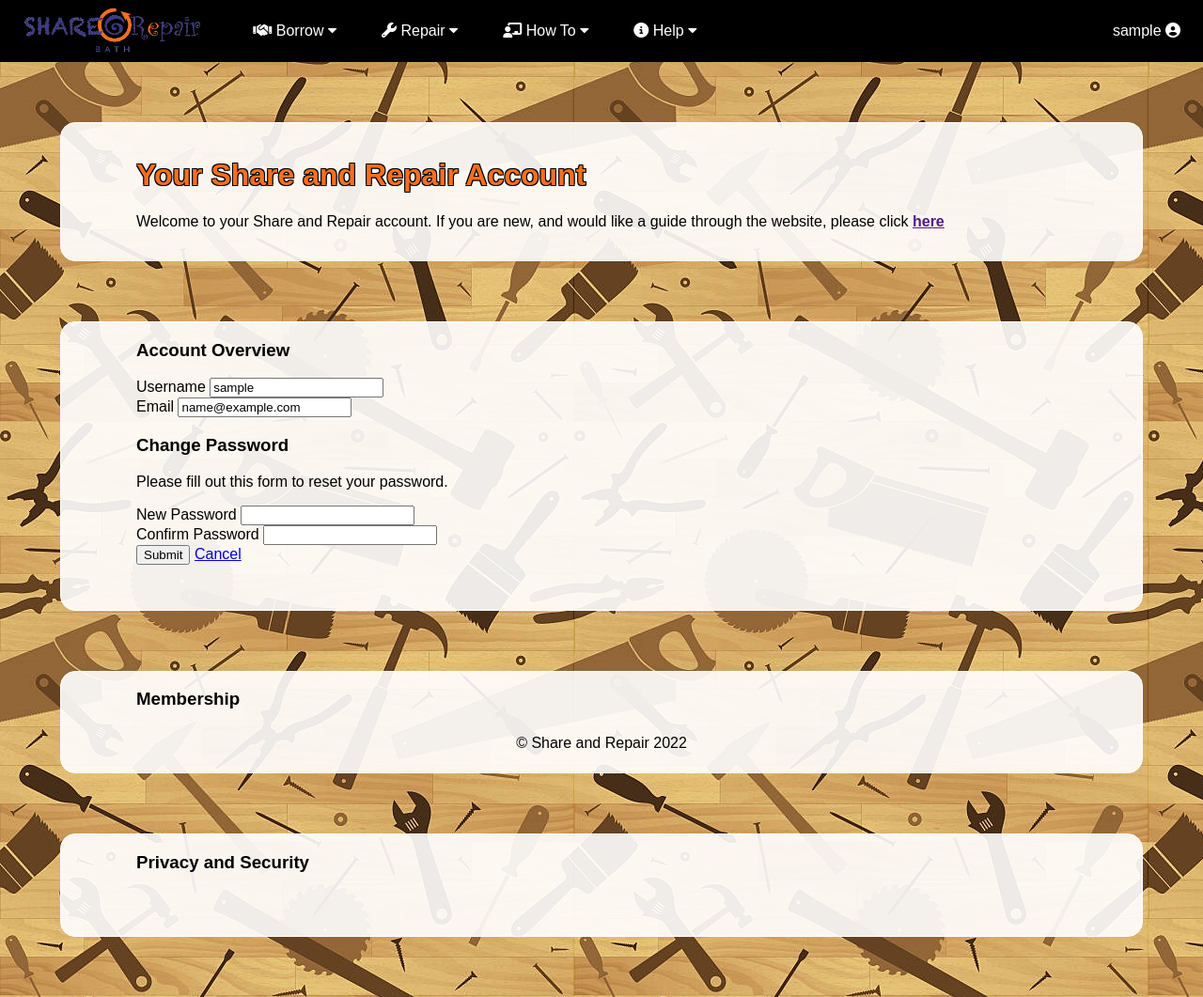
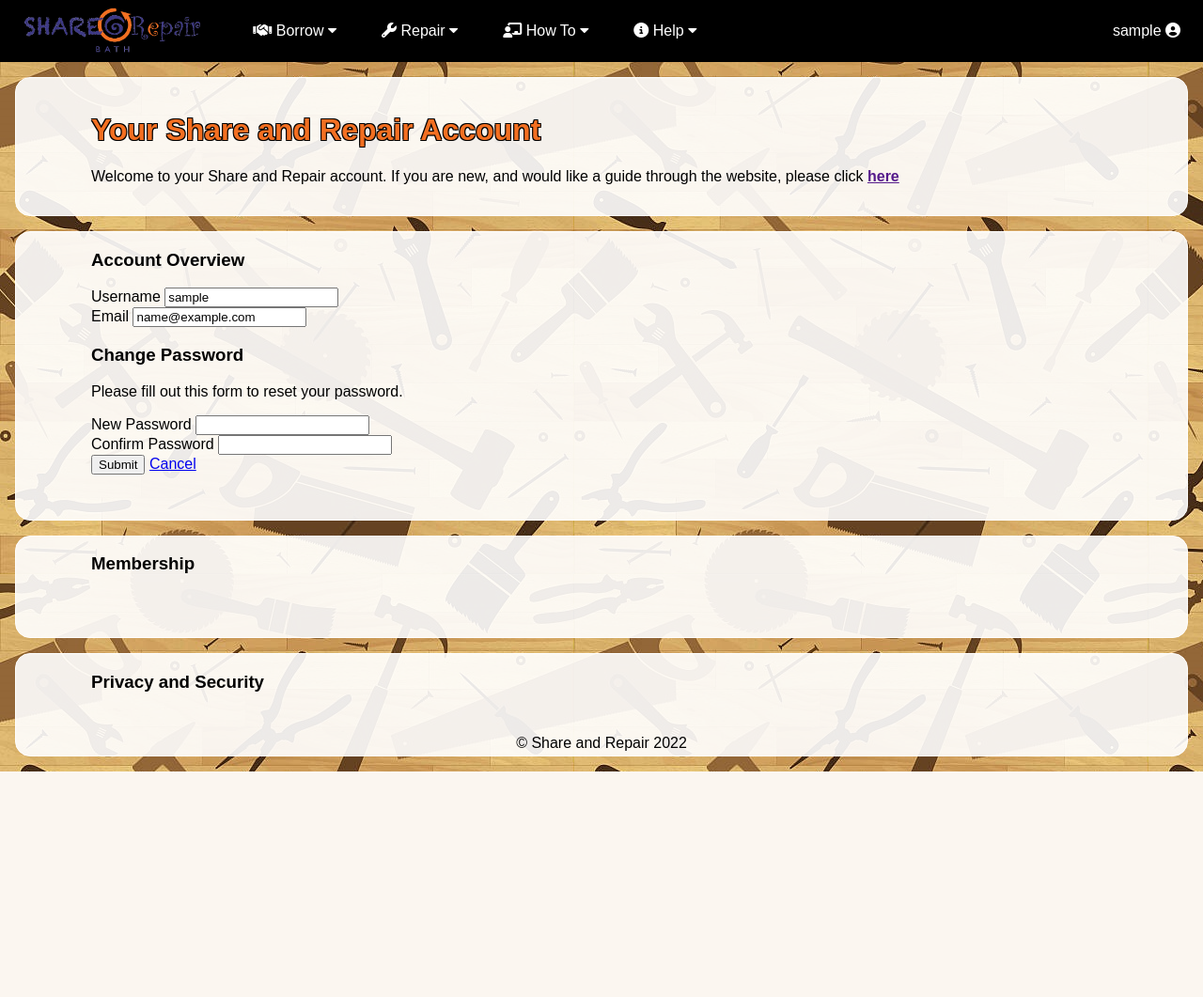
Before and after one commit to leannejwalker/SARSystem, a PHP site: page /account.php in a window 1280 px wide. Shown: the whole page at 94% size. After the commit the page ends 821 px from the top, so only its background shows below. Run offline with PHP 8.4, Linux system fonts and the light colour scheme; the visitor is signed in with stand-in values (Sample User, id 1); some libraries are stand-ins or nearby versions.

Commit message:
Change margin

```diff
--- a/account.php
+++ b/account.php
@@ -81,7 +81,7 @@ if($_SERVER["REQUEST_METHOD"] == "POST"){
   <style>
     .main#header{
       border: 0.1em solid #ffffff;
-      margin: 4em;
+      margin: 1em;
       padding-left: 5em;
       padding-bottom: 1em;
       border-radius: 1em;
@@ -89,7 +89,7 @@ if($_SERVER["REQUEST_METHOD"] == "POST"){
     }
     .main{
       border: 0.1em solid #ffffff;
-      margin: 4em;
+      margin: 1em;
       padding-left: 5em;
       padding-bottom: 3em;
       border-radius: 1em;
@@ -97,7 +97,7 @@ if($_SERVER["REQUEST_METHOD"] == "POST"){
     }
     .main#purple{
       border: 0.1em solid #ffffff;
-      margin: 4em;
+      margin: 1em;
       padding-left: 5em;
       padding-bottom: 3em;
       border-radius: 1em;
```
